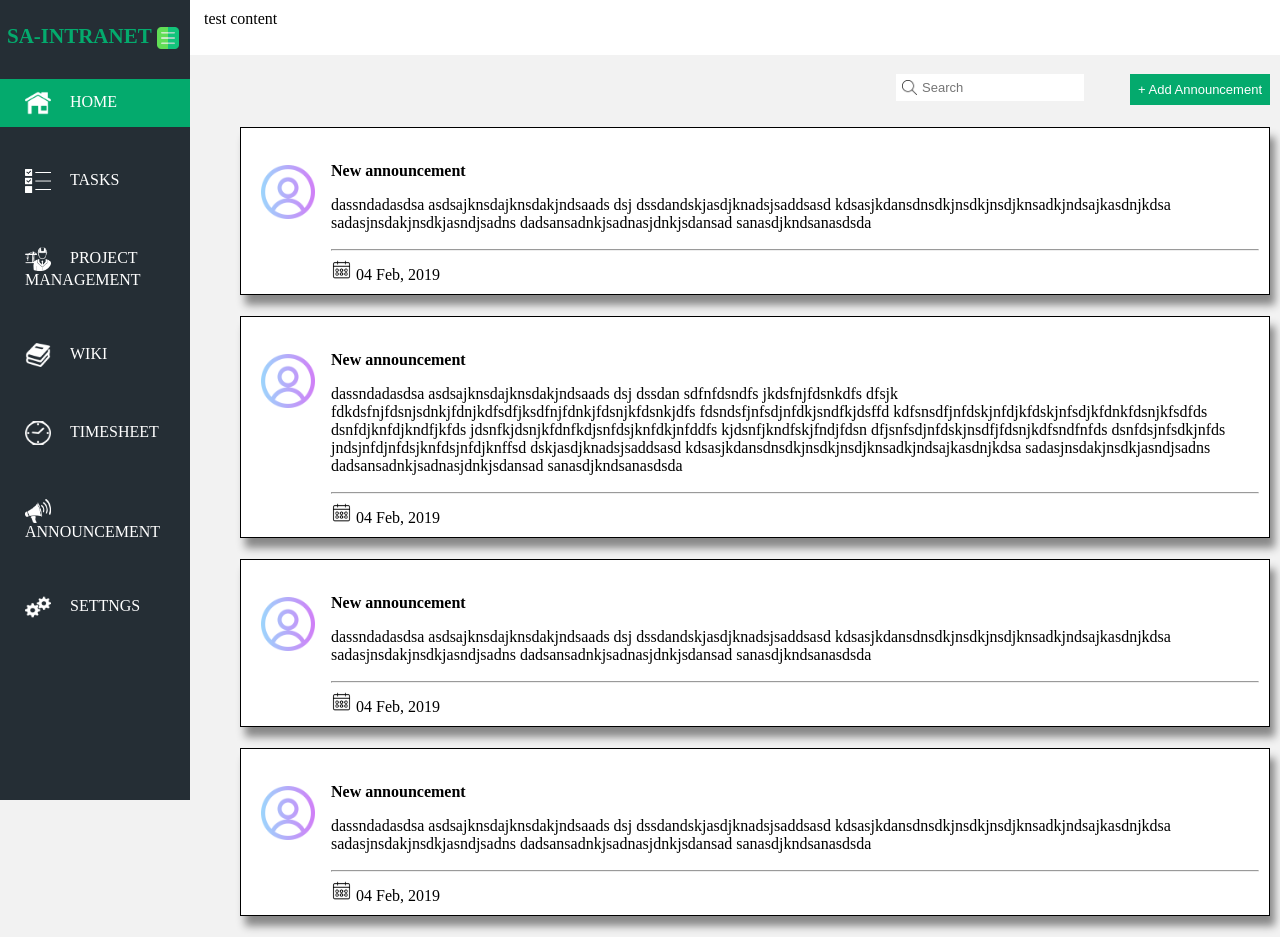
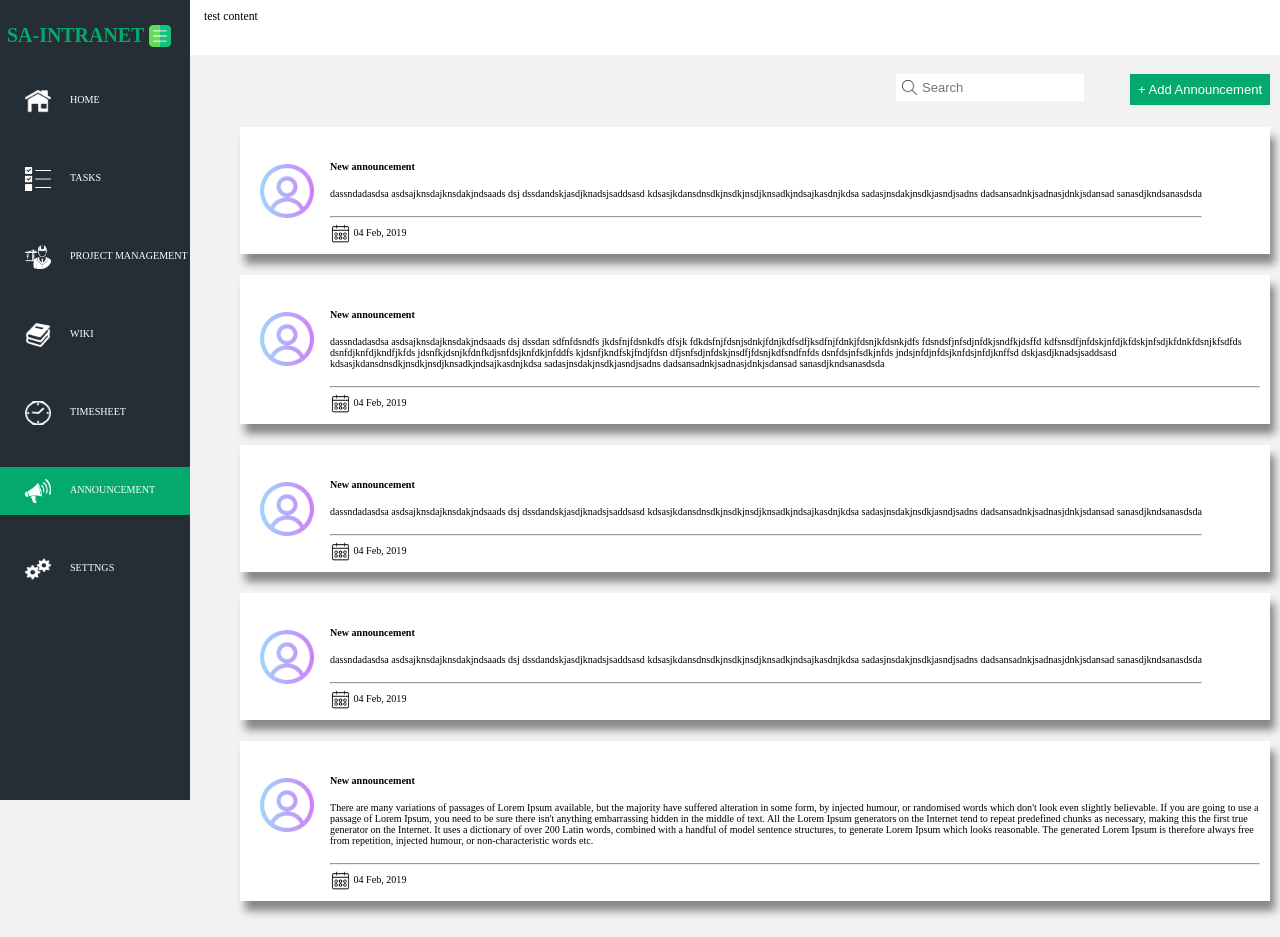
Before and after one commit to naveenkosigi/work-space-management-app, an Angular app: page / in a window 1280 px wide. Built offline with nearby package versions, Linux system fonts and the light colour scheme.

Commit message:
css issue fixes

```diff
--- a/src/app/announcements/announcements.component.css
+++ b/src/app/announcements/announcements.component.css
@@ -2,9 +2,8 @@
     display: flex;
     margin-bottom: 21px;
     background-color: white;
-    border: 1px solid;
-  padding: 10px;
-  box-shadow: 5px 10px 8px #888888;
+    padding: 10px;
+    box-shadow: 5px 10px 8px #888888;
 }
 
 .announcement-component-content{
@@ -23,6 +22,7 @@
 
 .calendar-icon{
     width: 21px;
+    vertical-align: middle;
 }
 
 .custom-hr{
--- a/src/app/main-page/main-page.component.html
+++ b/src/app/main-page/main-page.component.html
@@ -4,12 +4,12 @@
             <h1>SA-INTRANET <img src="../../assets/images/menu.png" alt="Hamburger-Icon" class="hamburger-icon"></h1>
         </div>
         <ul>
-            <span class="highlight active"><li><img src="../../assets/images/home.png" alt="Home">HOME</li></span>
+            <span class="highlight"><li><img src="../../assets/images/home.png" alt="Home">HOME</li></span>
             <span class="highlight"><li><img src="../../assets/images/tasks.png" alt="Tasks">TASKS</li></span>
             <span class="highlight"><li><img src="../../assets/images/projects.png" alt="Projects">PROJECT MANAGEMENT</li></span>
             <span class="highlight"><li><img src="../../assets/images/book.png" alt="Wiki">WIKI</li></span>
             <span class="highlight"><li><img src="../../assets/images/time.png" alt="Timesheet">TIMESHEET</li></span>
-            <span class="highlight"><li><img src="../../assets/images/announcement.png" alt="Announcement">ANNOUNCEMENT</li></span>
+            <span class="highlight active"><li><img src="../../assets/images/announcement.png" alt="Announcement">ANNOUNCEMENT</li></span>
             <span class="highlight"><li><img src="../../assets/images/settings.png" alt="Settings">SETTNGS</li></span>
         </ul>
     </div>
--- a/src/app/main-page/main-page.component.ts
+++ b/src/app/main-page/main-page.component.ts
@@ -20,7 +20,9 @@
   },
   {title:'New announcement',description:'dassndadasdsa asdsajknsdajknsdakjndsaads dsj dssdandskjasdjknadsjsaddsasd kdsasjkdansdnsdkjnsdkjnsdjknsadkjndsajkasdnjkdsa sadasjnsdakjnsdkjasndjsadns dadsansadnkjsadnasjdnkjsdansad sanasdjkndsanasdsda',
   date:'04 Feb, 2019'
-  }
+  },
+  {title:'New announcement',date:'04 Feb, 2019',description:"There are many variations of passages of Lorem Ipsum available, but the majority have suffered alteration in some form, by injected humour, or randomised words which don't look even slightly believable. If you are going to use a passage of Lorem Ipsum, you need to be sure there isn't anything embarrassing hidden in the middle of text. All the Lorem Ipsum generators on the Internet tend to repeat predefined chunks as necessary, making this the first true generator on the Internet. It uses a dictionary of over 200 Latin words, combined with a handful of model sentence structures, to generate Lorem Ipsum which looks reasonable. The generated Lorem Ipsum is therefore always free from repetition, injected humour, or non-characteristic words etc."
+  },
 ];
 
   constructor() { }
--- a/src/index.html
+++ b/src/index.html
@@ -12,7 +12,7 @@
     padding: 0;
     border: 0;
     outline: 0;
-    font-size: 100%;
+    font-size: 95%;
     vertical-align: baseline;
     background: transparent;
   }
```
